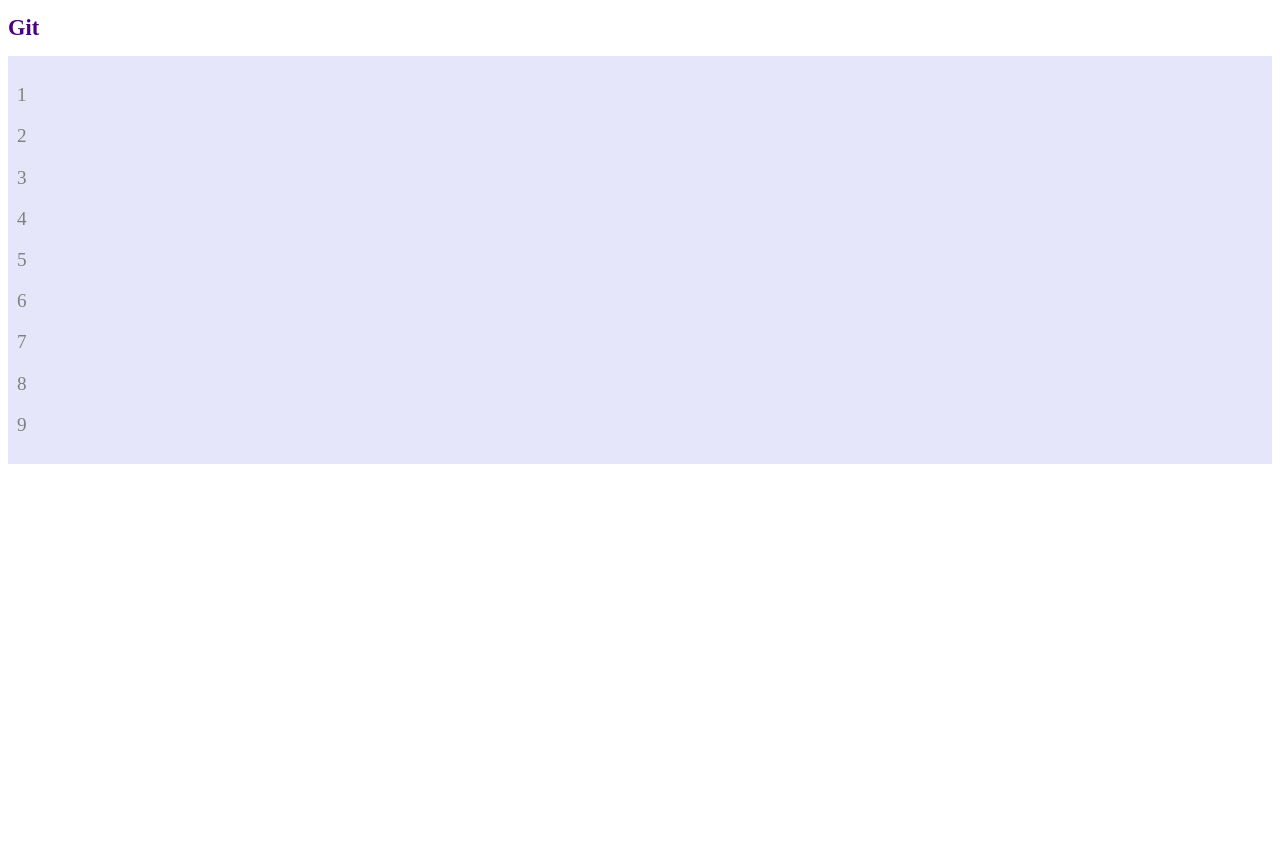
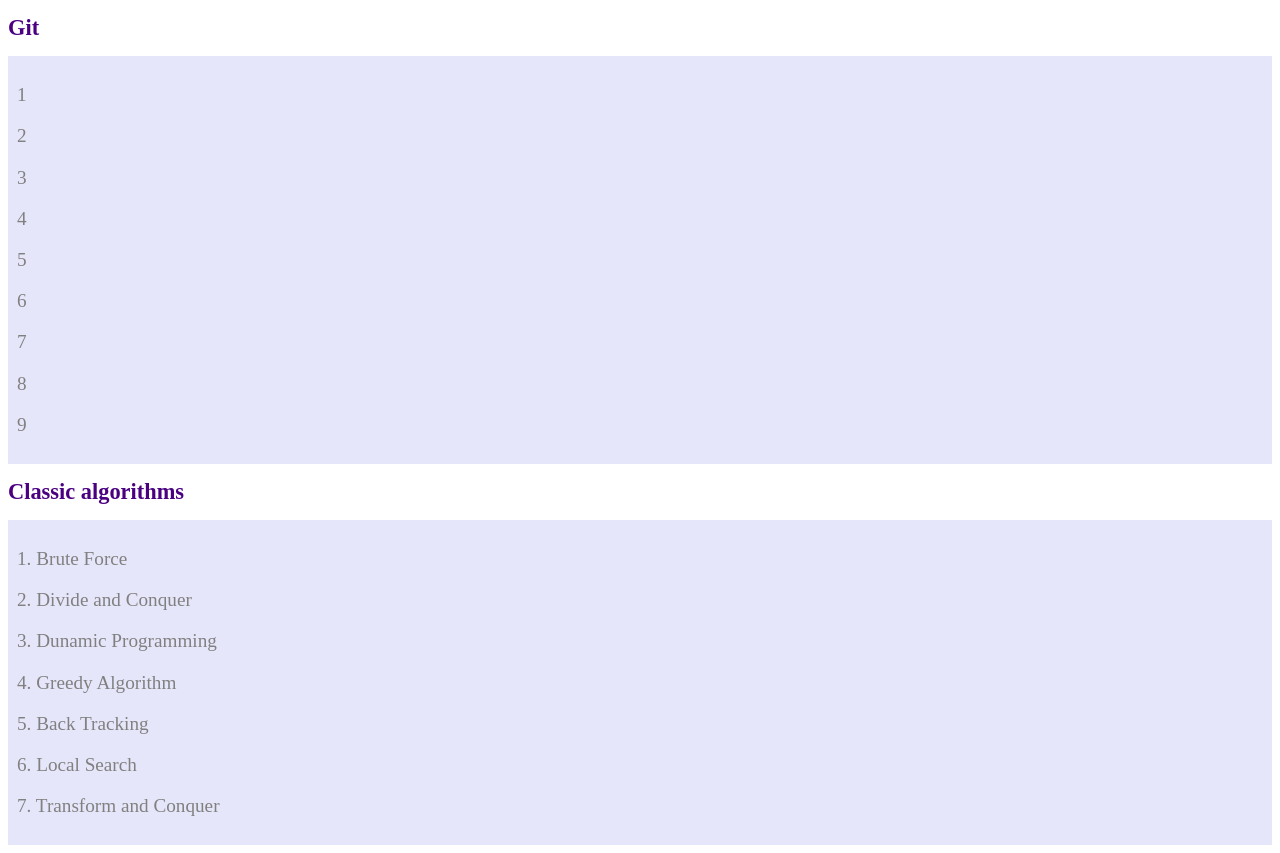
Before and after one commit to 999Andr/work, a plain HTML site: page index.html in a window 1280 px wide. Before the commit the page ends 800 px from the top, so only its background shows below. Drawn offline with Linux system fonts and the light colour scheme.

Commit message:
new changes

```diff
--- a/index.html
+++ b/index.html
@@ -4,8 +4,10 @@
 	  <meta charset="UTF-8">
 	  <title>Work wiht Git</title>
 
-	<meta name="viewport" content="width=device-width, initial-scale=1">
-	<link href="styles/styles.css" rel="stylesheet" type="text/css">
+	  <meta name="viewport" content="width=device-width,
+     initial-scale=1">
+	  <link href="styles/styles.css" rel="stylesheet"
+    type="text/css">
   </head>
   <body>
     <h1>Git</h1>
@@ -22,6 +24,16 @@
   	    <p>8</p>
   	    <p>9</p>
   	  </div>
+      <h1>Classic algorithms</h1>
+      <div class="note">
+        <p>1. Brute Force</p>
+        <p>2. Divide and Conquer</p>
+        <p>3. Dunamic Programming</p>
+        <p>4. Greedy Algorithm</p>
+        <p>5. Back Tracking</p>
+        <p>6. Local Search</p>
+        <p>7. Transform and Conquer</p>
+      </div>
     </div>
   </body>
 </html>
```
Lines whose indentation alone changed are shown as unchanged.
